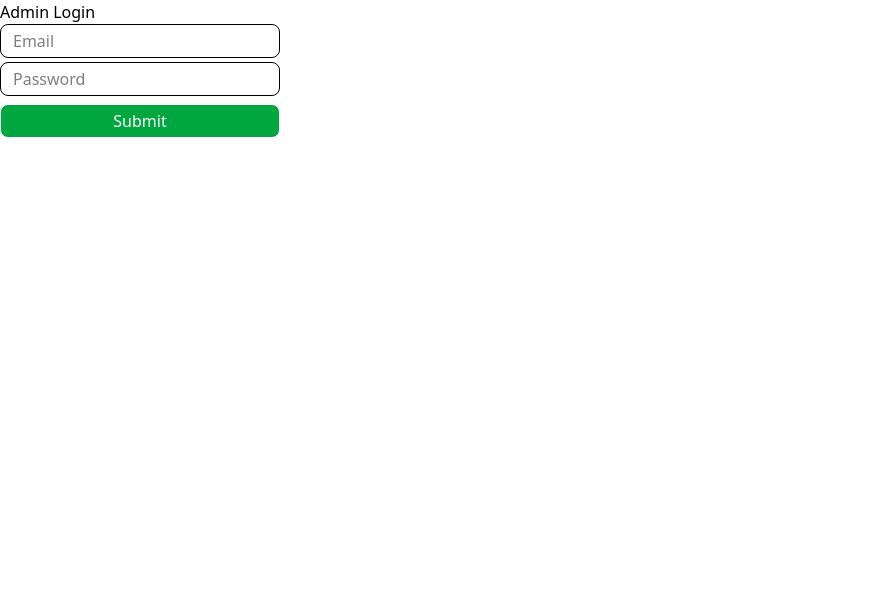
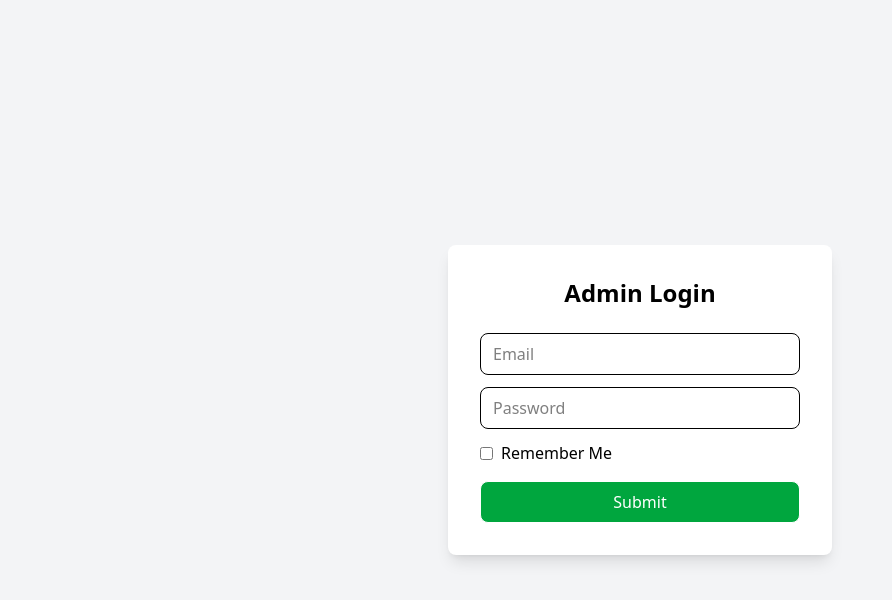
Before and after one commit to SatyaFebi/ToolRoom-TKR, a Vue app in the folder frontend/: page /admin/login in a window 1280 px wide. Shown: the top 600 px of the page, without its empty margins (0-892 px from the left). Built offline with nearby package versions, Linux system fonts and the light colour scheme.

Commit message:
feat : adding remember me button and carding the login section

```diff
--- a/frontend/src/pages/admin/auth/adminLogin.vue
+++ b/frontend/src/pages/admin/auth/adminLogin.vue
@@ -1,12 +1,41 @@
 <template>
-    <div>
-        Admin Login
-    <div>
+  <div class="flex items-center justify-center min-h-screen bg-gray-100">
+    <div class="bg-white shadow-lg rounded-lg p-8 w-full max-w-sm">
+      <h2 class="text-2xl font-bold text-center mb-6">Admin Login</h2>
       <form @submit.prevent="login" class="flex flex-col">
-      <input type="email" placeholder="Email" v-model="email" class="border rounded-lg py-1 px-3 w-70">
-      <input type="password" placeholder="Password" v-model="password" class="border rounded-lg py-1 px-3 w-70 mt-1">
-      <button type="submit" class="border rounded-lg py-1 px-3 w-70 mt-2 bg-green-600 text-white hover:bg-green-800 duration-300 hover:text-slate-300">Submit</button>
+        <input
+          type="email"
+          placeholder="Email"
+          v-model="email"
+          class="border rounded-lg py-2 px-3 mb-3 focus:outline-none focus:ring-2 focus:ring-green-500"
+        >
+        <input
+          type="password"
+          placeholder="Password"
+          v-model="password"
+          class="border rounded-lg py-2 px-3 mb-3 focus:outline-none focus:ring-2 focus:ring-green-500"
+        >
 
+        <!-- Checkbox Remember Me -->
+        <label class="flex items-center mb-4">
+          <input
+            type="checkbox"
+            v-model="rememberMe"
+            class="mr-2"
+          >
+          Remember Me
+        </label>
+
+        <button
+          type="submit"
+          class="border rounded-lg py-2 px-3 bg-green-600 text-white hover:bg-green-800 duration-300 hover:text-slate-300"
+        >
+          Submit
+        </button>
+
+        <!-- Pesan sukses / error -->
+        <p v-if="successMessage" class="text-green-600 mt-3 text-sm">{{ successMessage }}</p>
+        <p v-if="errorMessage" class="text-red-600 mt-3 text-sm">{{ errorMessage }}</p>
       </form>
     </div>
   </div>
@@ -19,9 +48,15 @@
 
 const email = ref('')
 const password = ref('')
+const rememberMe = ref(false) // Tambahan untuk remember me
 const errorMessage = ref('')
 const successMessage = ref('')
 const isLoading = ref(false)
+
+// Cek kalau sebelumnya user pernah centang Remember Me
+if (localStorage.getItem('rememberEmail')) {
+  email.value = localStorage.getItem('rememberEmail')
+}
 
 const login = async () => {
   errorMessage.value = ''
@@ -31,23 +66,28 @@
   try {
     const response = await apiRequest(isLoading, 'post', 'admin/login', {
       email: email.value,
-        password: password.value
+      password: password.value,
+      remember: rememberMe.value // Kirim ke backend (opsional)
     })
 
     if (response.token) {
       localStorage.setItem('authToken', response.token)
+
+      // Kalau centang Remember Me → simpan email
+      if (rememberMe.value) {
+        localStorage.setItem('rememberEmail', email.value)
+      } else {
+        localStorage.removeItem('rememberEmail')
+      }
+
       router.push('/admin/dashboard')
     }
-      console.log(response)
     successMessage.value = 'Login berhasil'
-
   } catch (error) {
-      errorMessage.value = 'Error: ', error
-      console.log(error)
+    errorMessage.value = 'Login gagal. Periksa email dan password.'
+    console.error(error)
   } finally {
     isLoading.value = false
   }
 }
-
-
 </script>
```
Lines whose indentation alone changed are shown as unchanged.
